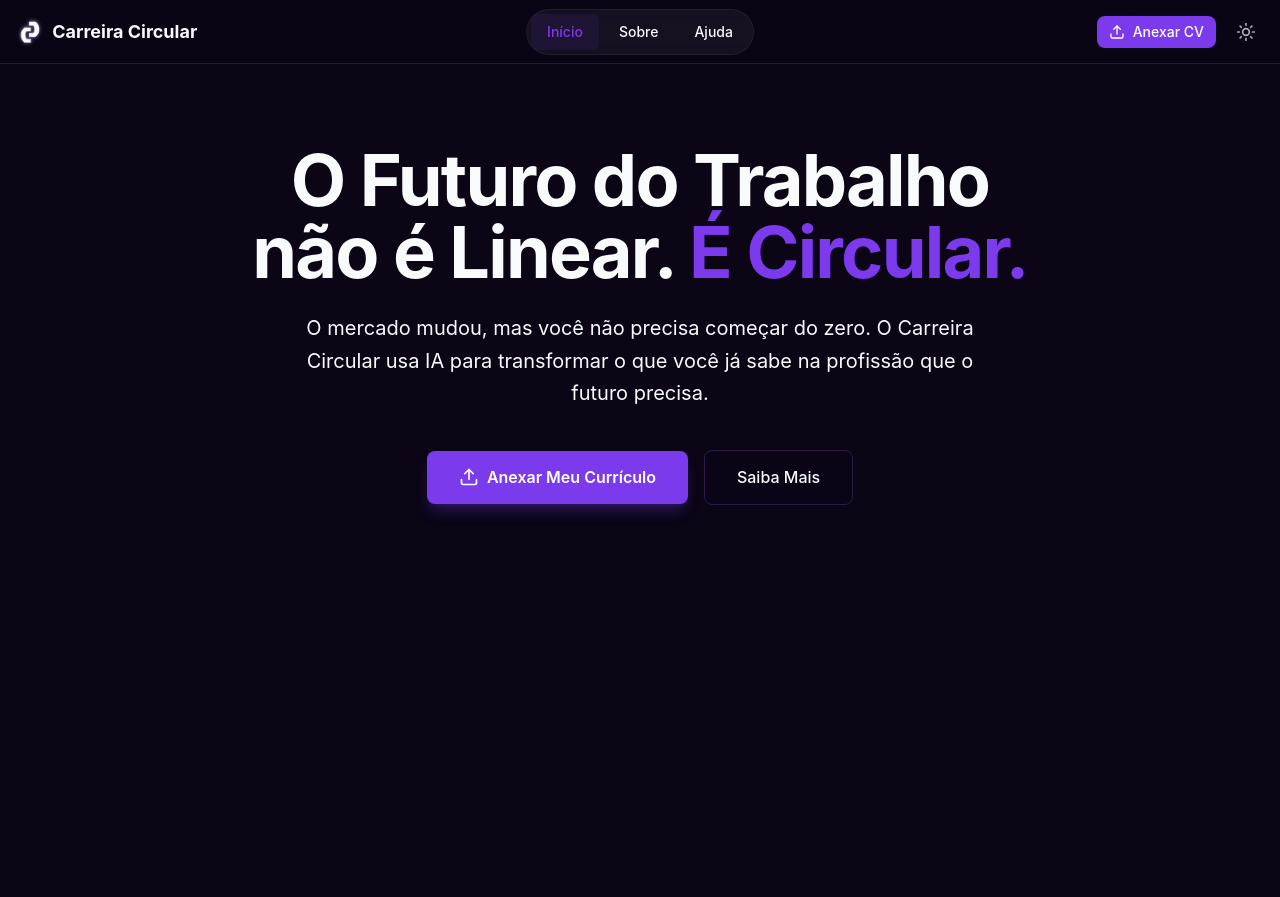
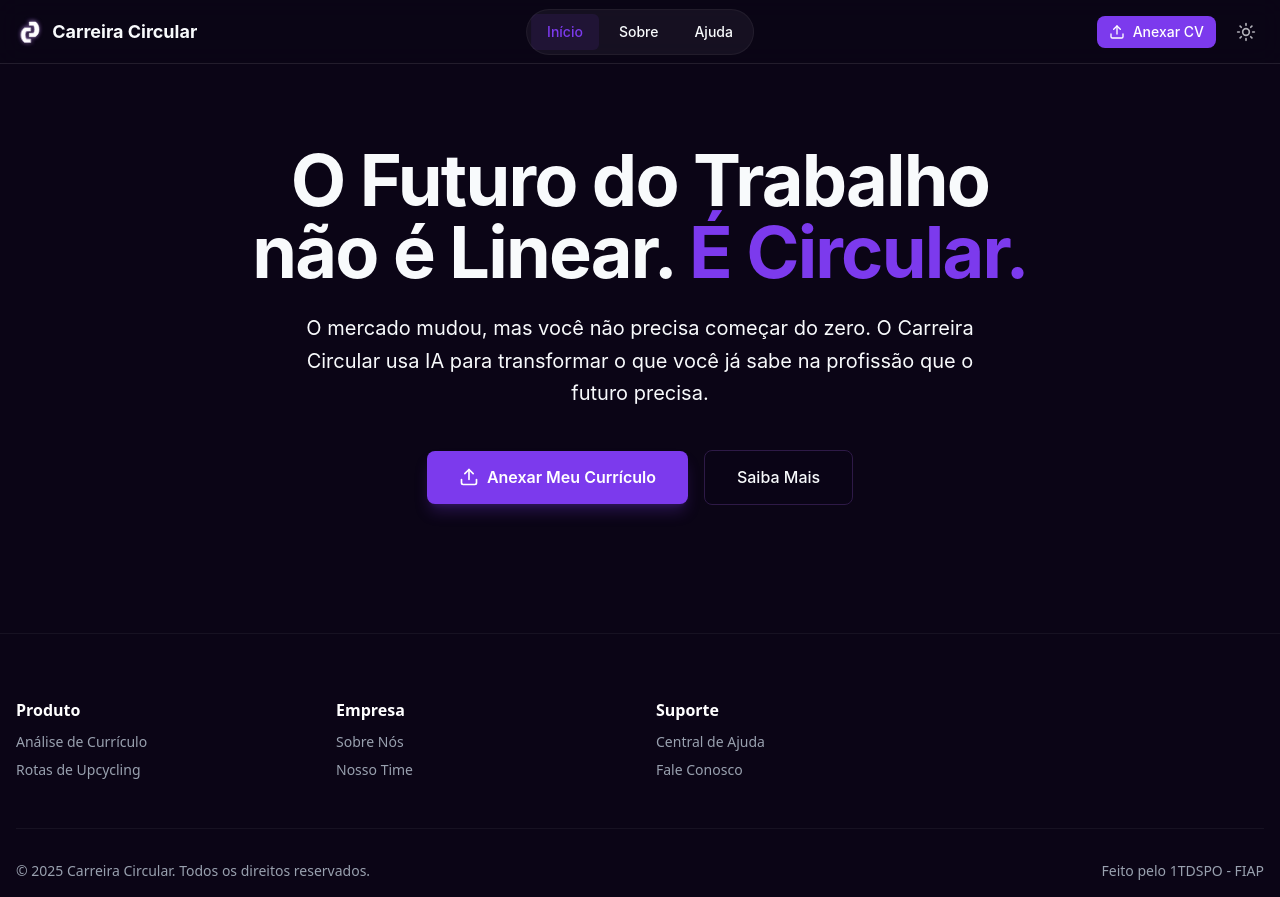
Before and after one commit to FIAP-AURAMED/carreira-circular, a React (Vite) app: page / in a window 1280 px wide. Before the commit the page ends 800 px from the top, so only its background shows below. Built offline with nearby package versions, Linux system fonts and the light colour scheme.

Commit message:
feat: footer adicionado

```diff
--- a/src/components/Footer/index.tsx
+++ b/src/components/Footer/index.tsx
@@ -1,7 +1,64 @@
+import { Link } from "react-router-dom";
+import {
+  BrainCircuit,
+  Github,
+  Linkedin,
+  Twitter,
+  Instagram,
+  Mail,
+  ArrowRight,
+  Heart
+} from "lucide-react";
+
+export default function Footer() {
+  return (
+    <footer className="bg-[#0B0516] border-t border-white/5 text-gray-400 font-sans relative overflow-hidden p-4">
 
 
-export default function Footer() {
-    return (
-        <div></div>
-    )
+        {/* --- SEÇÃO DO MEIO: LINKS --- */}
+        <div className="grid grid-cols-2 md:grid-cols-4 gap-8 py-12 border-white/5">
+
+          {/* Coluna 1 */}
+          <div className="space-y-4">
+            <h4 className="text-white font-bold mb-2">Produto</h4>
+            <ul className="space-y-2 text-sm">
+              <li><Link to="/" className="hover:text-primary transition-colors">Análise de Currículo</Link></li>
+              <li><Link to="/perfil/demo" className="hover:text-primary transition-colors">Rotas de Upcycling</Link></li>
+            </ul>
+          </div>
+
+          {/* Coluna 2 */}
+          <div className="space-y-4">
+            <h4 className="text-white font-bold mb-2">Empresa</h4>
+            <ul className="space-y-2 text-sm">
+              <li><Link to="/sobre" className="hover:text-primary transition-colors">Sobre Nós</Link></li>
+              <li><Link to="/sobre" className="hover:text-primary transition-colors">Nosso Time</Link></li>
+            </ul>
+          </div>
+
+          {/* Coluna 3 */}
+          <div className="space-y-4">
+            <h4 className="text-white font-bold mb-2">Suporte</h4>
+            <ul className="space-y-2 text-sm">
+              <li><Link to="/central-ajuda" className="hover:text-primary transition-colors">Central de Ajuda</Link></li>
+              <li><Link to="/central-ajuda" className="hover:text-primary transition-colors">Fale Conosco</Link></li>
+            </ul>
+          </div>
+
+        </div>
+
+        {/* --- RODAPÉ INFERIOR: COPYRIGHT & SOCIAL --- */}
+        <div className="flex flex-col md:flex-row justify-between items-center pt-8 border-t border-white/5 gap-4">
+          <p className="text-sm">
+            © 2025 Carreira Circular. Todos os direitos reservados.
+          </p>
+
+          <div className="flex items-center gap-2 text-sm">
+            <span>Feito pelo 1TDSPO - FIAP</span>
+          </div>
+
+        </div>
+
+    </footer>
+  );
 }
```
